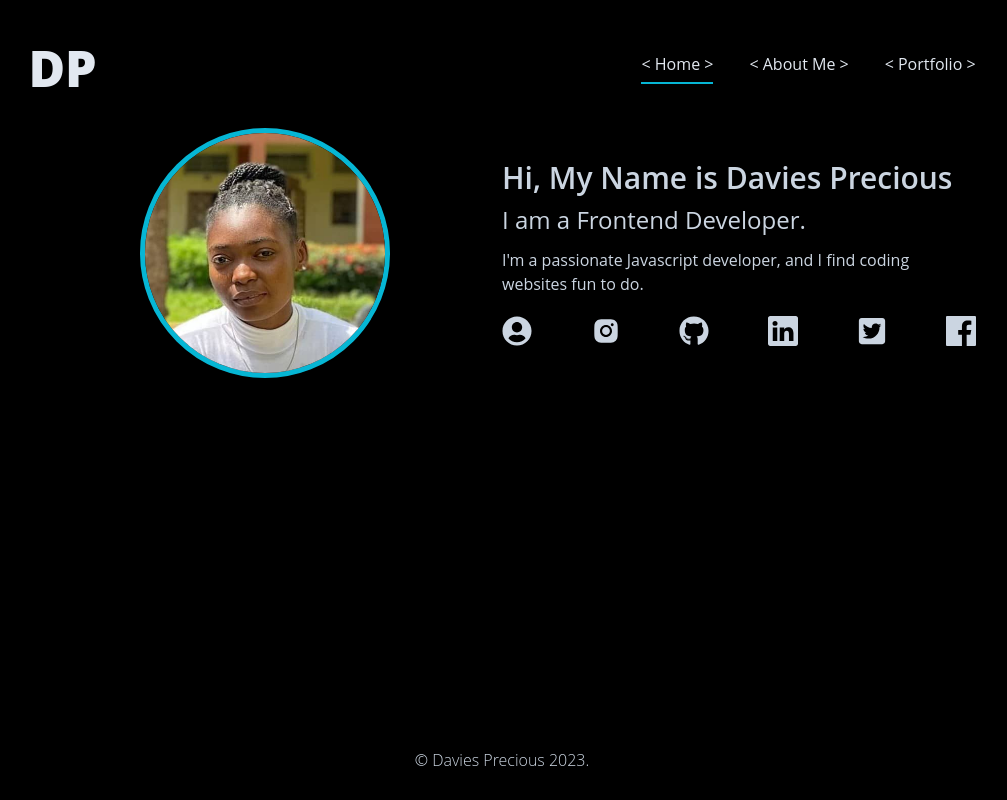
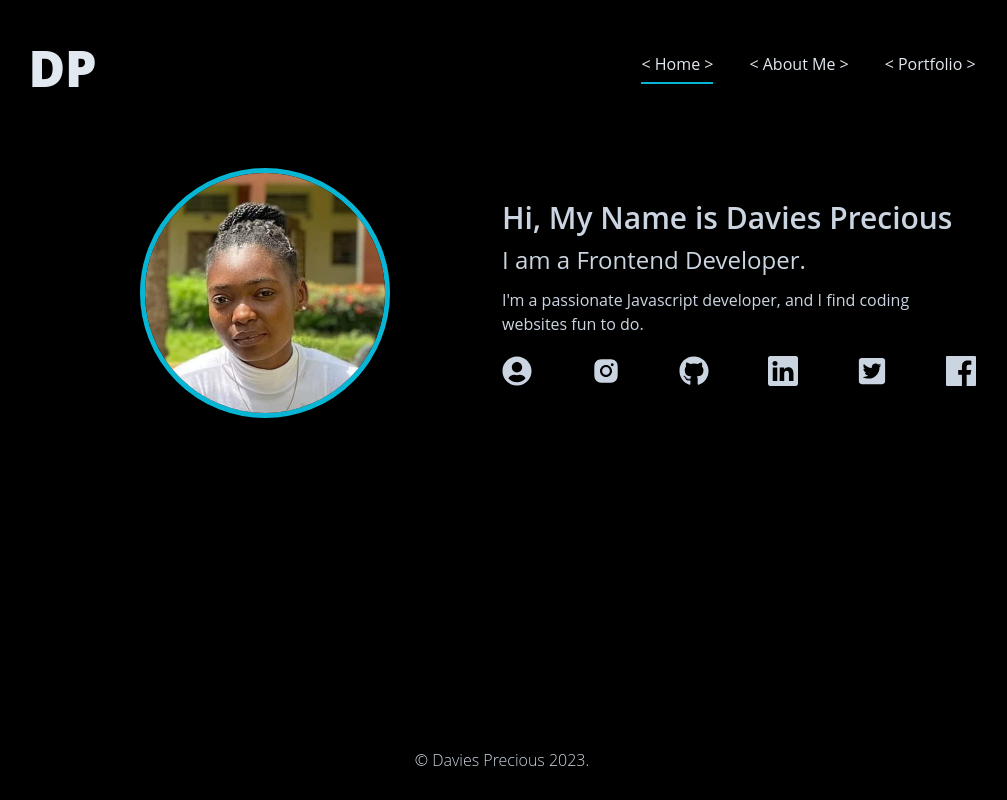
Before and after one commit to Preshstiks/davies.dev, a Next.js app: page / in a window 1280 px wide. Shown: the whole page, without its empty margins (138-1145 px from the left). Built offline with nearby package versions, Linux system fonts and the light colour scheme.

Commit message:
changes made

```diff
--- a/components/HomeBody.js
+++ b/components/HomeBody.js
@@ -6,7 +6,7 @@ import { GrFacebook } from "react-icons/gr";
 import { iconStyle } from "@/cssStyles/styles";
 export const HomeBody = () => {
   return (
-    <div className="text-slate-300 pt-[40px] grid grid-cols-1 md:grid-cols-2 place-items-center">
+    <div className="text-slate-300 pt-[80px] grid grid-cols-1 md:grid-cols-2 place-items-center">
       <div className="xxs:w-[250px] xxs:h-[250px] w-[200px] h-[200px]">
         <Image
           className="xxs:w-[250px] xxs:h-[250px] w-[200px] h-[200px] border-[5px] rounded-full border-cyan-500"
```
